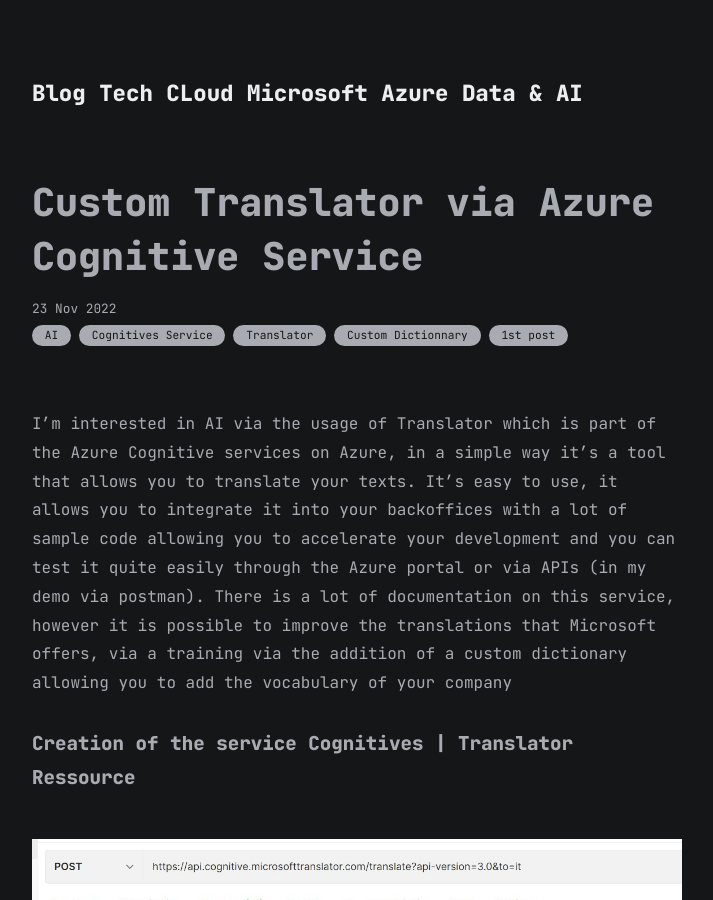
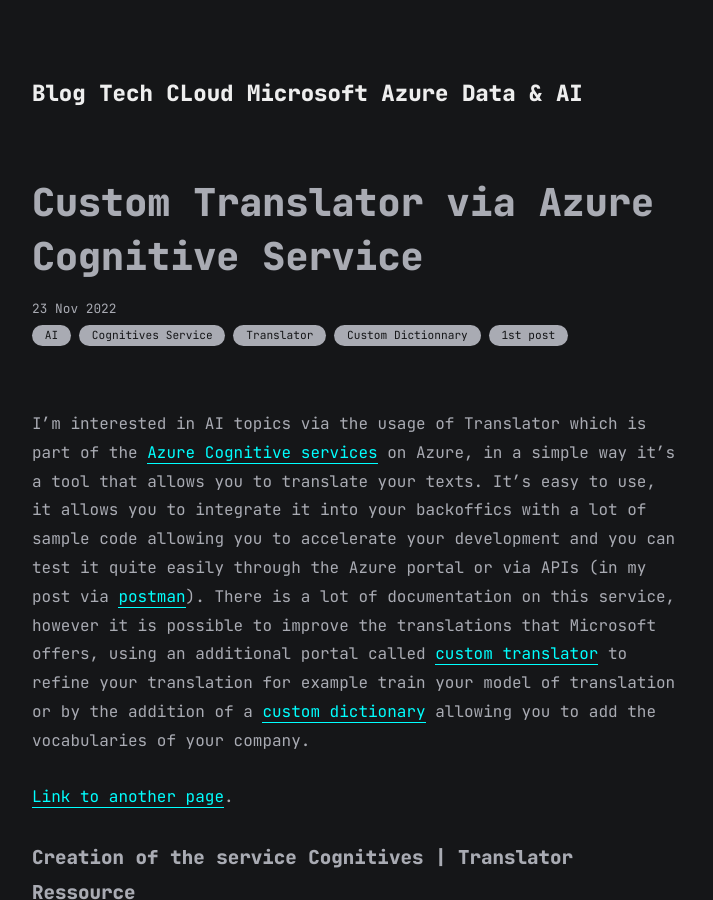
Before and after one commit to marc-hadjeje/marc-hadjeje.github.io, a Jekyll site: the page built from all_collections/_posts/2022-11-24-Azure Cognitive Services.md, in a window 1280 px wide and 900 px high. Shown: the whole window, without its empty margins (283-996 px from the left). Built offline with Jekyll 4.4.1, drawn with Linux system fonts in a browser that asks for light colours.

Commit message:
commit
commit

```diff
--- a/all_collections/_posts/2022-11-24-Azure Cognitive Services copy.md
+++ b/all_collections/_posts/2022-11-24-Azure Cognitive Services.md
@@ -5,7 +5,10 @@ date: 2022-11-23
 categories: [AI,Cognitives Service, Translator,Custom Dictionnary,1st post]
 ---
 
-I'm interested in AI via the usage of Translator which is part of the Azure Cognitive services on Azure, in a simple way it's a tool that allows you to translate your texts. It's easy to use, it allows you to integrate it into your backoffices with a lot of sample code allowing you to accelerate your development and you can test it quite easily through the Azure portal or via APIs (in my demo via postman). There is a lot of documentation on this service, however it is possible to improve the translations that Microsoft offers, via a training via the addition of a custom dictionary allowing you to add the vocabulary of your company
+I'm interested in AI topics via the usage of Translator which is part of the [Azure Cognitive services](https://azure.microsoft.com/fr-fr/products/cognitive-services/) on Azure, in a simple way it's a tool that allows you to translate your texts. It's easy to use, it allows you to integrate it into your backoffics with a lot of sample code allowing you to accelerate your development and you can test it quite easily through the Azure portal or via APIs (in my post via [postman](https://www.postman.com/)). There is a lot of documentation on this service, however it is possible to improve the translations that Microsoft offers, using an additional portal called [custom translator](https://portal.customtranslator.azure.ai/) to refine your translation for example train your model of translation or by the addition of a [custom dictionary](https://learn.microsoft.com/en-us/azure/cognitive-services/translator/custom-translator/concepts/dictionaries) allowing you to add the vocabularies of your company.
+
+[Link to another page](./another-page.html).
+
 ##### Creation of the service Cognitives | Translator Ressource
 
 ![Text translator](https://raw.githubusercontent.com/marc-hadjeje/marc-hadjeje.github.io/main/assets/images/text_translator.jpg)
```
